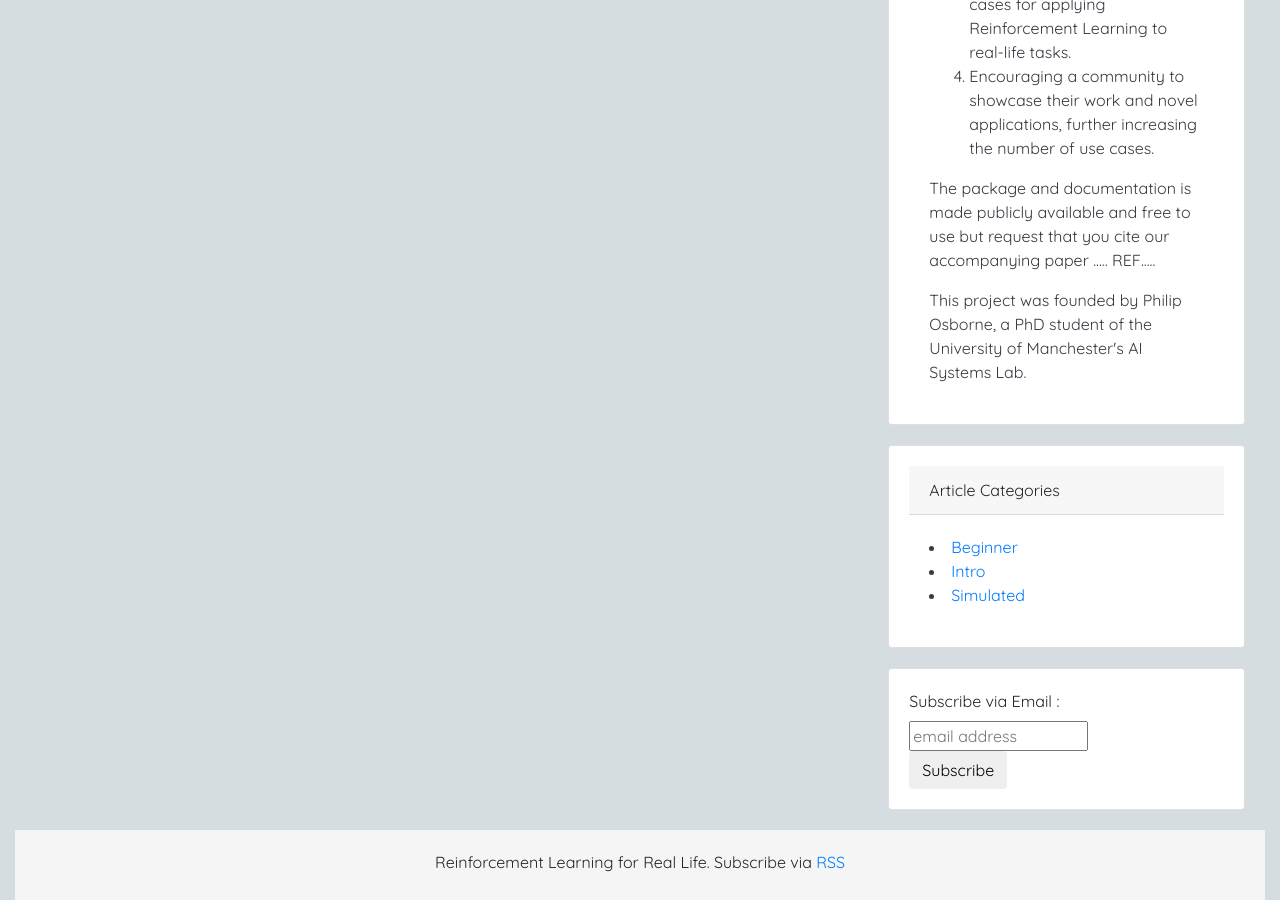
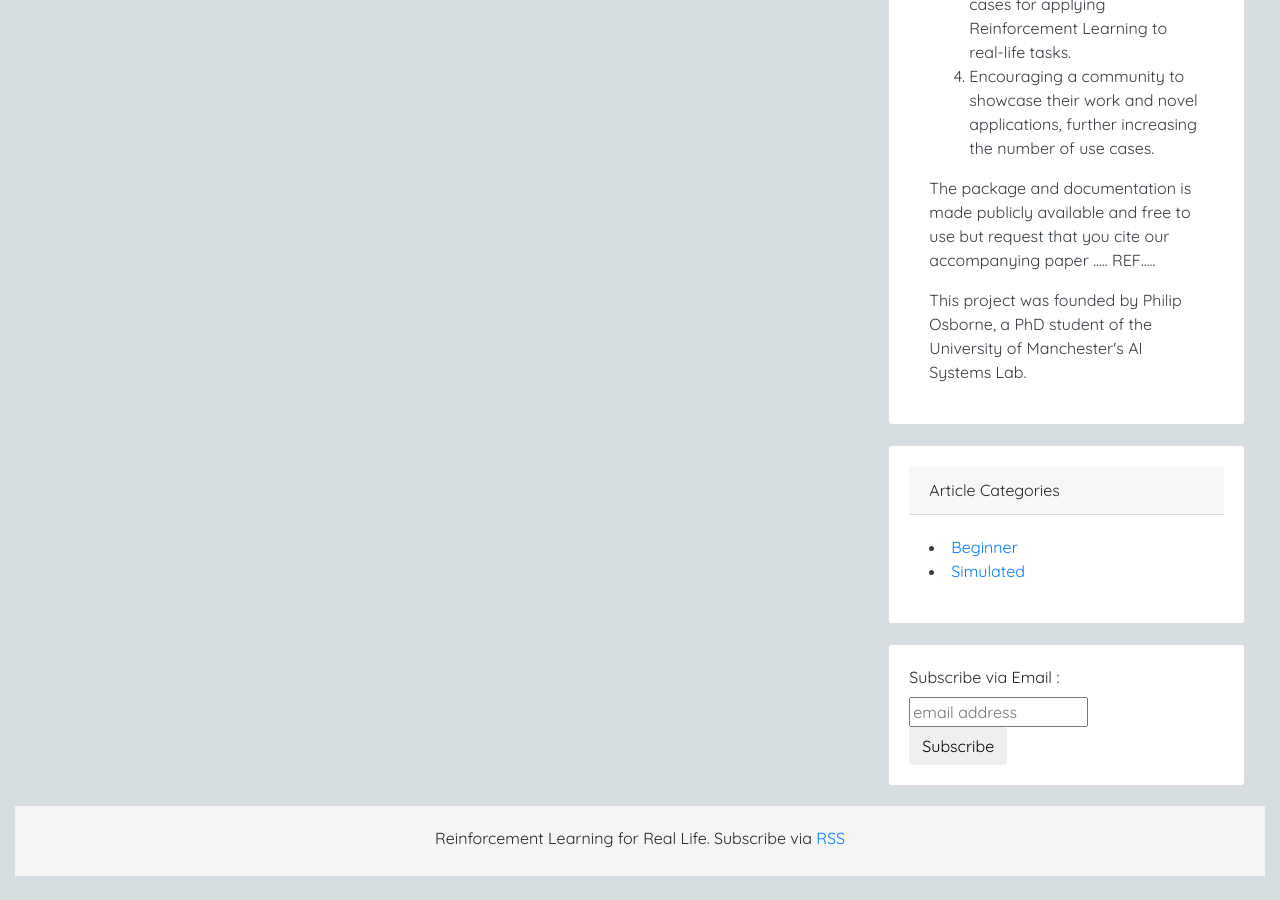
Before and after one commit to osbornep/rl4rl-website, a Jekyll site: the page built from index.md, in a window 1280 px wide and 900 px high, scrolled down 1022 px. Built offline with Jekyll 4.4.1, drawn with Linux system fonts in a browser that asks for light colours; nearby versions of some CDN libraries; a script that is not in the unit is left out; after the commit the page ends 1898 px from its top, so only the background shows below that.

Commit message:
Update 2019-07-18-intro-to-rl4rl.md

```diff
--- a/_posts/2019-07-18-intro-to-rl4rl.md
+++ b/_posts/2019-07-18-intro-to-rl4rl.md
@@ -4,7 +4,7 @@ layout: post
 summary: An introduction to using Reinforcement Learning for Real Life Problems
 thumbnail: posts/intro_rl4rl/banner.png
 categories:
-  - Intro
+  - Beginner
   - Simulated
 
 author: Philip Osborne
```
